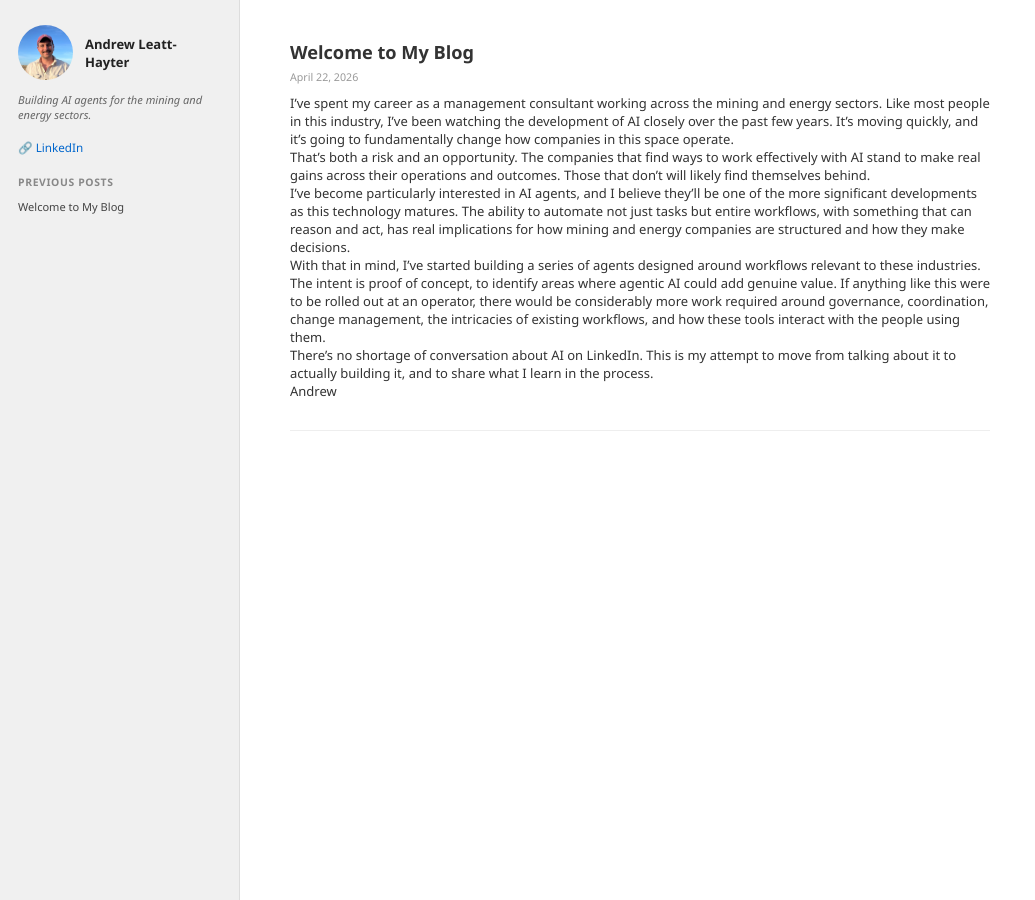
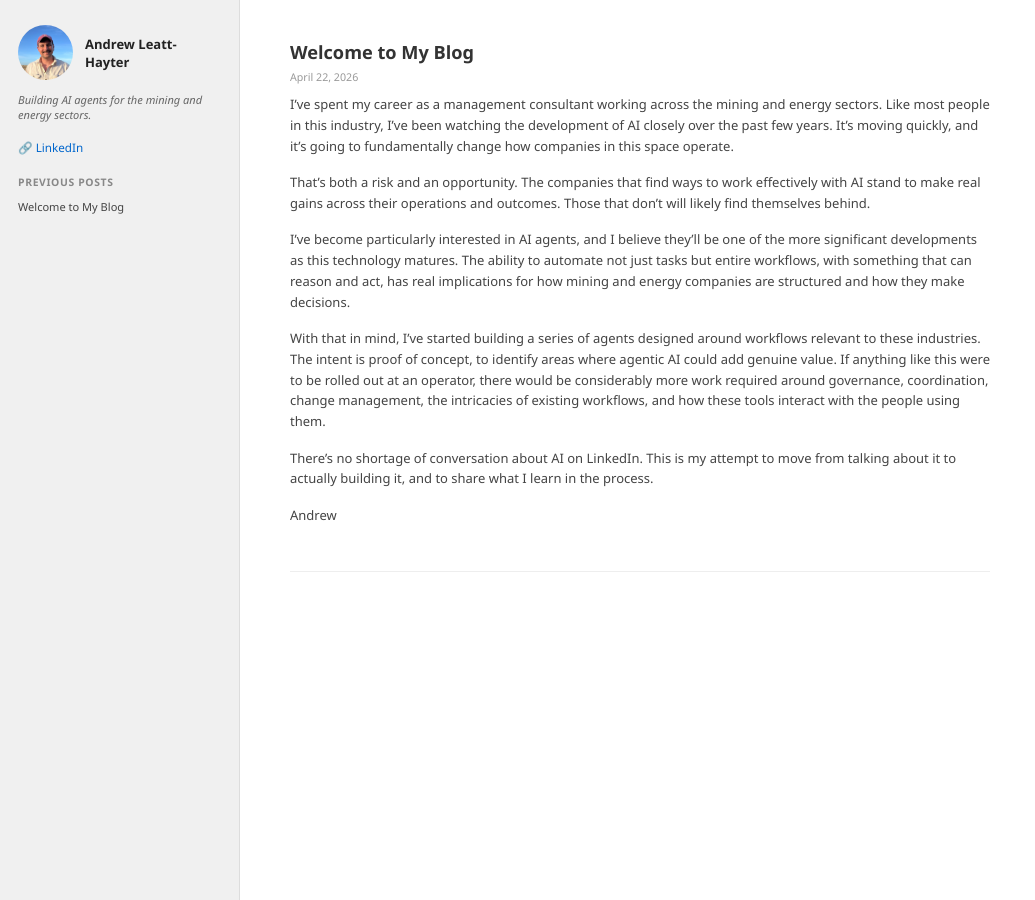
Before and after one commit to aleatthayter/aleatthayter.github.io, a Jekyll site: the page built from index.markdown, in a window 1280 px wide. Shown: the whole page, without its empty margins (0-1035 px from the left). Built offline with Jekyll 4.4.1, drawn with Linux system fonts in a browser that asks for light colours.

Commit message:
Update home.html

```diff
--- a/_layouts/home.html
+++ b/_layouts/home.html
@@ -133,6 +133,11 @@
       line-height: 1.6;
       color: #444;
     }
+    .post-body p {
+  margin-bottom: 1.2em;
+  line-height: 1.6;
+  color: #444;
+}
   </style>
 </head>
 <body>
```
